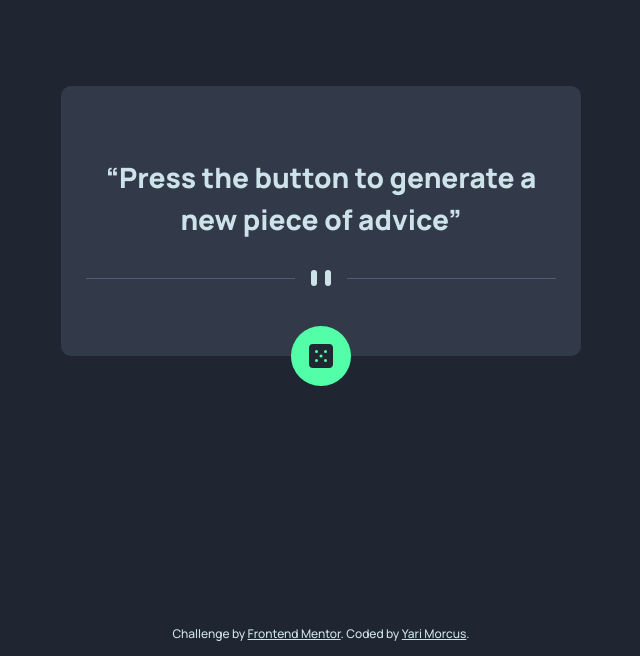
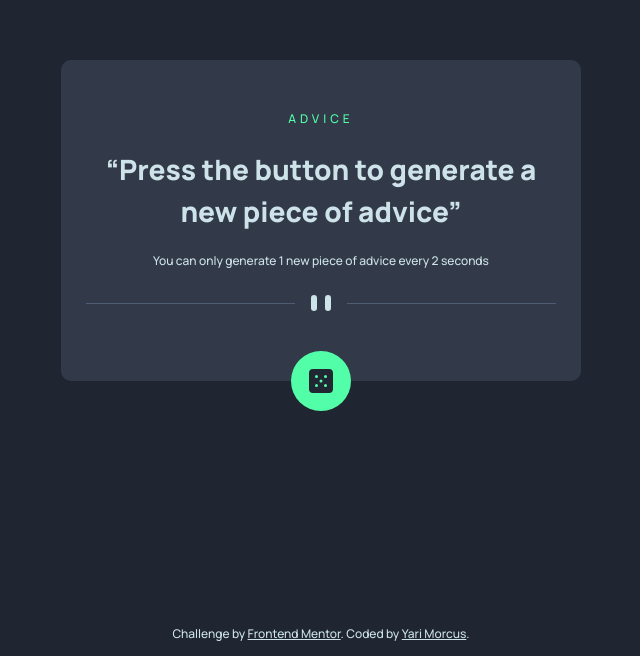
Before and after one commit to YariMorcus/advice-generator-app, a website built with Parcel: page src/index.html in a window 1280 px wide. Shown: the part 144-800 px from the top of the page, without its empty margins (319-959 px from the left). Built offline with nearby package versions, Linux system fonts and the light colour scheme.

Commit message:
Add information prior to generation

```diff
--- a/src/index.html
+++ b/src/index.html
@@ -35,8 +35,9 @@
 <body>
     <main>
         <article class="advice">
-            <h1 class="advice__title"></h1>
+            <h1 class="advice__title">Advice</h1>
             <q class="advice__quote">Press the button to generate a new piece of advice</q>
+            <small class="advice__side-comment">You can only generate 1 new piece of advice every <time datetime="2S">2 seconds</time></small>
             <hr class="advice__divider">
             <button class="advice__dice-btn js-advice__dice-btn" aria-label="Generate advice"></button>
         </article> <!-- .advice-->
--- a/src/scss/components/_advice-generator.scss
+++ b/src/scss/components/_advice-generator.scss
@@ -29,10 +29,13 @@
     font-weight: 800;
     font-size: t.$font-size-quote;
     color: v.$light-cyan;
+  }
 
-    @include m.breakpoint-md() {
-      margin-bottom: 3rem;
-    }
+  &__side-comment {
+    display: inline-block;
+    margin-bottom: 2rem;
+    font-size: 1.2rem;
+    color: v.$light-cyan;
   }
 
   &__divider {
```
